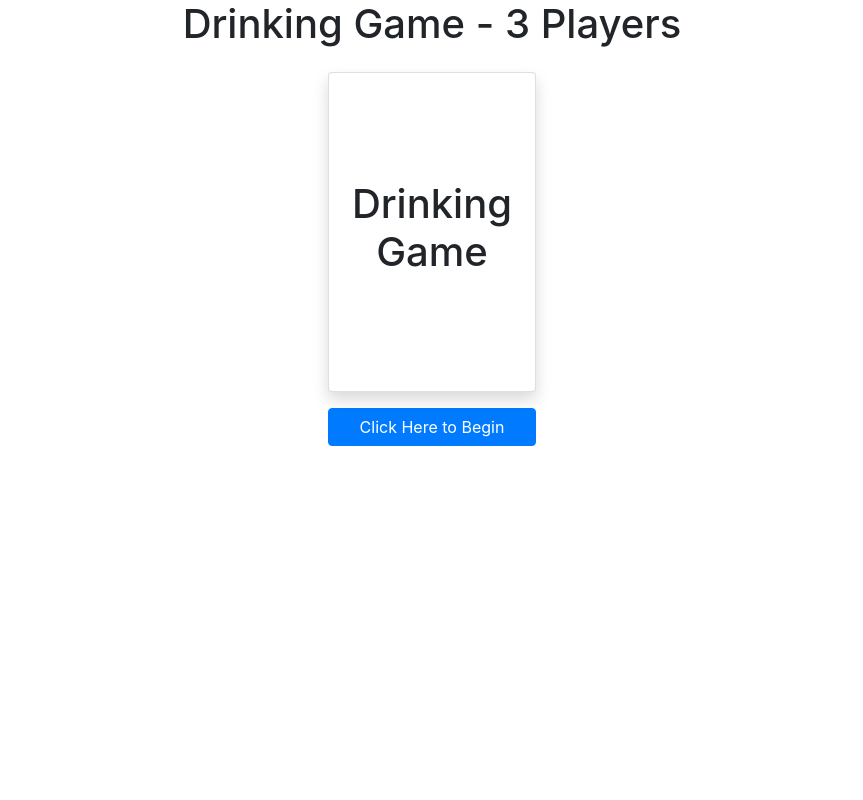
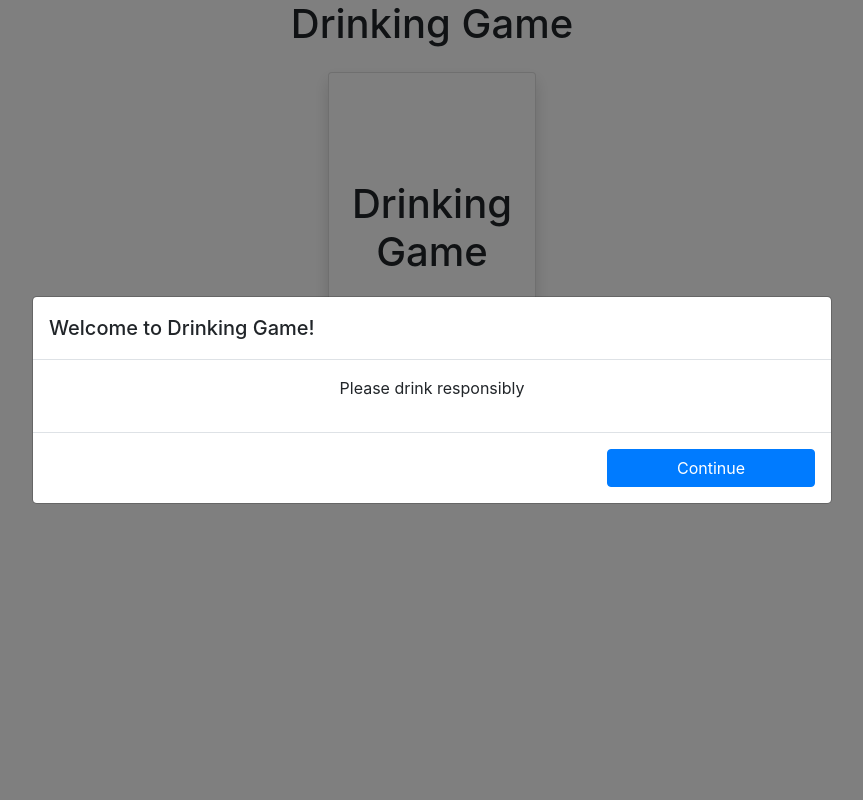
Before and after one commit to chcarraway/chcarraway-live, a PHP site: page /game in a window 1280 px wide. Shown: the whole page, without its empty margins (208-1071 px from the left). Run offline with PHP 8.4, Linux system fonts and the light colour scheme.

Commit message:
added player tracking

```diff
--- a/game/assets/css/game.css
+++ b/game/assets/css/game.css
@@ -9,8 +9,10 @@
     width: 13em;
     height: 20em;
 }
+#continue {
+    width: 100%;
+}
 .btn {
-    margin: auto;
-    margin-bottom: 1em;
+    margin: 1em, 0;
     width: 13em;
 }
--- a/game/assets/js/code.js
+++ b/game/assets/js/code.js
@@ -1,13 +1,7 @@
-/*
-TODO:
-build modal to get # of players and their names
-restructure decay to be turns = rounds * players
-*/
-
-
 rules = [];
-players = 3;
+players = [];
 currentPlayer = "Corey";
+turn = 0;
 i = 0;
 ruleCount = 0;
 activeRules = 0;
@@ -39,9 +33,34 @@ function Rule(id, header, body, decay, player) {
     this.player = player;
 }
 
-function Player(id, name) {
-    this.id = id;
-    this.name = name;
+function welcomeContinue() {
+    $('#welcomeModal').modal('hide');
+    $('#addPlayerModal').modal('show');
+    document.getElementById('beginGame').disabled = true;
+    document.getElementById('player').focus();
+}
+
+function addPlayerModal() {
+    document.getElementById('addPlayerModalLabel').innerHTML = `Player ${1 + players.length}`;
+    document.getElementById('player').value = "";
+    if (players.length >= 2) {
+        button = document.getElementById('beginGame');
+        button.disabled = false;
+        button.classList.remove("btn-secondary");
+        button.classList.add("btn-danger");
+    };
+    document.getElementById('player').focus();
+}
+
+function addPlayer() {
+    player = document.getElementById('player').value;
+    players.push(player);
+    addPlayerModal();
+}
+
+function beginGame() {
+    $('#addPlayerModal').modal('hide');
+    currentPlayer = players[turn];
 }
 
 function newTurn() {
@@ -52,19 +71,25 @@ function newTurn() {
     //add items to table
     for (loop = 0; loop < ruleCount; loop++){
         if (rules[loop].decay > 0) {
-            tbody.innerHTML += "<tr><td>" + rules[loop].id + "</td><td>" + rules[loop].header + "</td><td>" + rules[loop].body + "</td><td>" + rules[loop].decay + "</td><td>" + rules[loop].player + "</td></tr>"; //add rule to Ongoing Effects table
+            tbody.innerHTML += "</td><td>" + rules[loop].header + "</td><td>" + rules[loop].body + "</td><td>" + rules[loop].decay + "</td><td>" + rules[loop].player + "</td></tr>"; //add rule to Ongoing Effects table
         }
         if (rules[loop].decay == 0) {
             activeRules--
         }
         rules[loop].decay--; //decriment existing rules with decay
     }
-    if (activeRules == 0) {
+    if (activeRules == 0) { //hide table if no rules
         table.classList.add("d-none")
-    } else {
+    } else { //show table
         table.classList.remove("d-none")
     }
     //change active player
+    currentPlayer = players[turn];
+    document.getElementById('header').innerHTML = currentPlayer + '\'s Turn';
+    turn++;
+    if (turn === players.length) {
+        turn = 0;
+    };
 
     //call showCard
     showCard();
@@ -85,8 +110,8 @@ function showCard() {
             document.getElementById('card').innerHTML = '<h3>' + newCard.header + '</h3><br/><h6>' + newCard.body + '</h6>';
             i++;
             if (newCard.decay > 0) { //if card has a decay value...
-                var turns = newCard.decay * players;
-                rule = new Rule(ruleCount, newCard.header, newCard.body, turns, currentPlayer); //create new rule
+                var duration = newCard.decay * players.length;
+                rule = new Rule(ruleCount, newCard.header, newCard.body, duration, currentPlayer); //create new rule
                 rules.push(rule);
                 ruleCount++;
                 activeRules++
@@ -95,4 +120,7 @@ function showCard() {
     };
 }
 
+document.getElementById("welcomeContinue").addEventListener('click', welcomeContinue);
+document.getElementById("addPlayer").addEventListener('click', addPlayer);
+document.getElementById("beginGame").addEventListener('click', beginGame);
 document.getElementById("nextCard").addEventListener('click', newTurn);
--- a/game/index.html
+++ b/game/index.html
@@ -9,34 +9,71 @@
     <script src="../assets/js/bootstrap.min.js"></script>
     <!--script src='assets/js/cards.test.js'></script-->
     <script src="assets/js/cards.js"></script>
+
 </head>
 
 <body>
     <div class='container text-center'>
         <div class="row">
             <div class="col">
-                <h1>Drinking Game - 3 Players</h1>
+                <h1 id='header'>Drinking Game</h1>
             </div>
         </div>
         <div class='row'>
             <div class='col'>
                 <div class='gameArea'>
                     <div class='card shadow' id='card'><h1>Drinking Game</h1></div>
-                    <!-- Modal -->
+                    <!-- Welcome Modal -->
+                        <div class="modal fade" id="welcomeModal" tabindex="-1" role="dialog" aria-labelledby="welcomeModalLabel" aria-hidden="true" data-backdrop="static" data-keyboard="false">
+                            <div class="modal-dialog modal-dialog-centered modal-lg" role="document">
+                                <div class="modal-content">
+                                    <div class="modal-header">
+                                        <h5 class="modal-title" id="welcomeModalLabel">Welcome to Drinking Game!</h5>
+                                    </div>
+                                    <div class="modal-body">
+                                        <p>Please drink responsibly</p>
+                                    </div>
+                                        <div class="modal-footer">
+                                        <button type="button" id="welcomeContinue" class="btn btn-primary">Continue</button>
+                                    </div>
+                                </div>
+                            </div>
+                        </div>
+
+                    <!-- Add Player Modal -->
+                    <div class="modal fade" id="addPlayerModal" tabindex="-1" role="dialog" aria-labelledby="addPlayerModalLabel" aria-hidden="true" data-backdrop="static" data-keyboard="false">
+                        <div class="modal-dialog modal-dialog-centered modal-sm" role="document">
+                            <div class="modal-content">
+                                <div class="modal-header">
+                                    <h5 class="modal-title" id="addPlayerModalLabel">Player 1</h5>
+                                </div>
+                                <div class="modal-body">
+                                    <p>What is your name?</p>
+                                        <input type='text' id='player' class='form-control' placeholder="Your name here">
+                                </div>
+                                <div class="modal-footer">
+                                    <button type="button" id="addPlayer" class="btn btn-primary">Add Player</button>
+                                    <button type="button" id="beginGame" class="btn btn-secondary">Begin Game</button>
+                                </div>
+                            </div>
+                        </div>
+                    </div>
+
+                    <!-- Shuffle Modal -->
                         <div class="modal fade" id="shuffleModal" tabindex="-1" role="dialog" aria-labelledby="shuffleModalLabel" aria-hidden="true">
                             <div class="modal-dialog modal-dialog-centered modal-sm" role="document">
                                 <div class="modal-content">
                                     <div class="modal-header">
-                                    <h5 class="modal-title" id="shuffleModalLabel">That's All, Folks!</h5>
-                                    <button type="button" class="close" data-dismiss="modal" aria-label="Close">
-                                        <span aria-hidden="true">&times;</span>
-                                    </button>
+                                        <h5 class="modal-title" id="shuffleModalLabel">That's All, Folks!</h5>
+                                        <button type="button" class="close" data-dismiss="modal" aria-label="Close">
+                                            <span aria-hidden="true">&times;</span>
+                                        </button>
                                     </div>
                                     <div class="modal-body">
-                                    No cards remaining in deck. Shuffling deck.
+                                        <p>No cards remaining in deck. Shuffling deck.</p>
                                     </div>
                                     <div class="modal-footer">
-                                    <button type="button" class="btn btn-secondary" data-dismiss="modal">Close</button>
+                                        <button type="button" class="btn btn-secondary" data-dismiss="modal">Close</button>
                                     </div>
                                 </div>
                             </div>
@@ -46,10 +83,9 @@
                 <table class='table table-sm d-none' id='ongoingtable'>
                     <thead>
                         <tr>
-                            <th colspan='5'>Ongoing Effects</th>
+                            <th colspan='4'>Ongoing Effects</th>
                         </tr>
                         <tr>
-                            <th scope='col'>ID</th>
                             <th scope='col'>Title</th>
                             <th scope='col'>Body</th>
                             <th scope='col'>Turns Remaining</th>
@@ -62,6 +98,11 @@
             </div>
         </div>
     </div>
+    <script type="text/javascript">
+        $(document).ready(function() {
+            $('#welcomeModal').modal('show');
+    });
+    </script>
 </body>
 <script src="assets/js/code.js"></script>
 </html>
```
